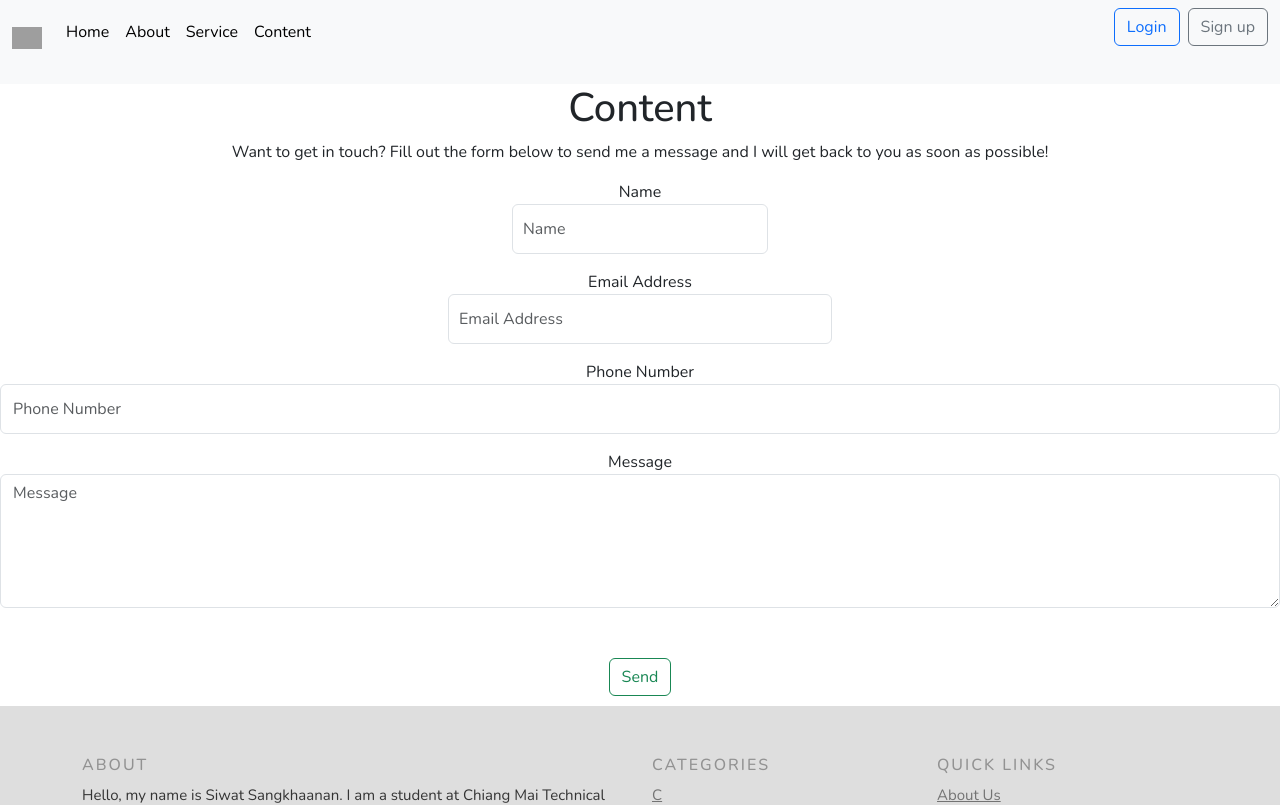
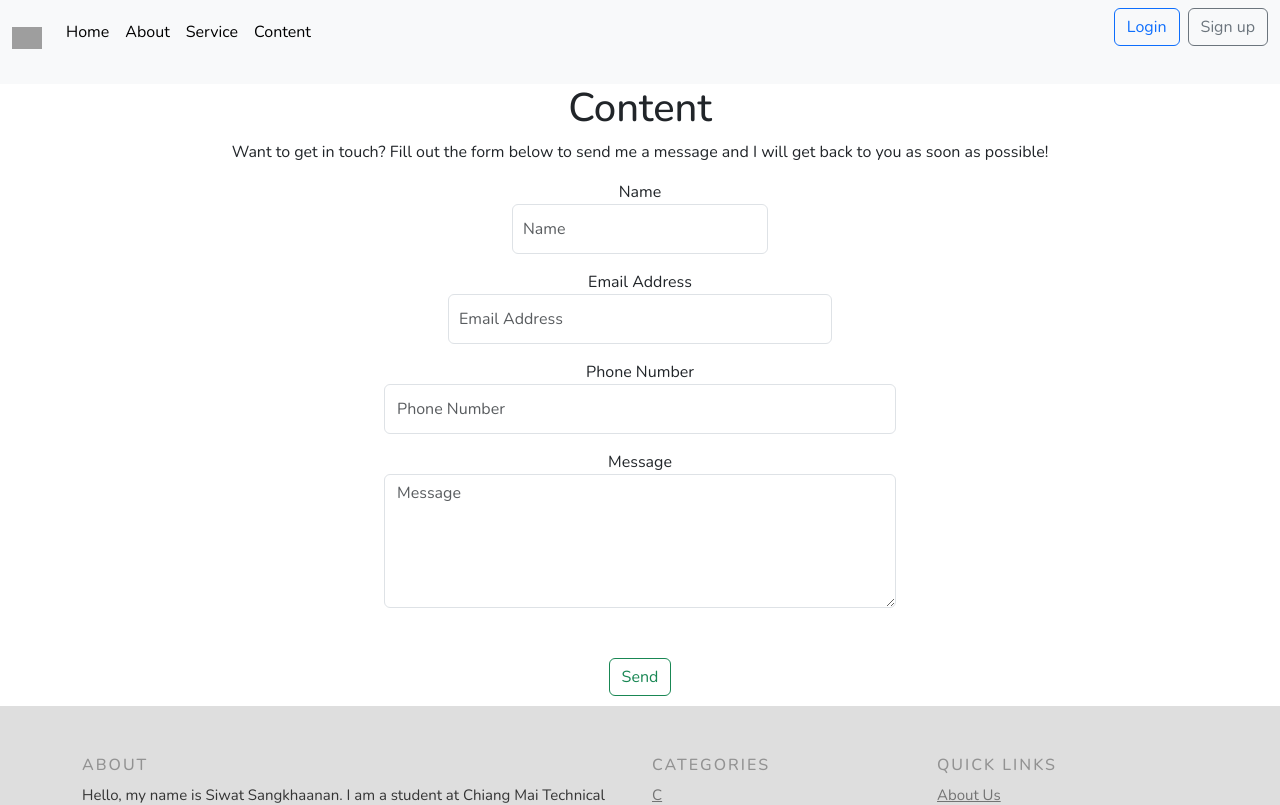
Before and after one commit to nowsiwat/newproject, a Next.js app: page /ct in a window 1280 px wide. Shown: the top 805 px of the page. Built offline with nearby package versions, Linux system fonts and the light colour scheme; grey boxes are pictures that could not be loaded.

Commit message:
Update styless.css

```diff
--- a/src/app/ct/styless.css
+++ b/src/app/ct/styless.css
@@ -17,6 +17,9 @@ input[type="message"]{
     width: 50%;
     padding: 30px;
     box-sizing: border-box;
+}
+#textboxeiei{
+  width: 40%;
 }
 /*footter*/
 .site-footer
```
